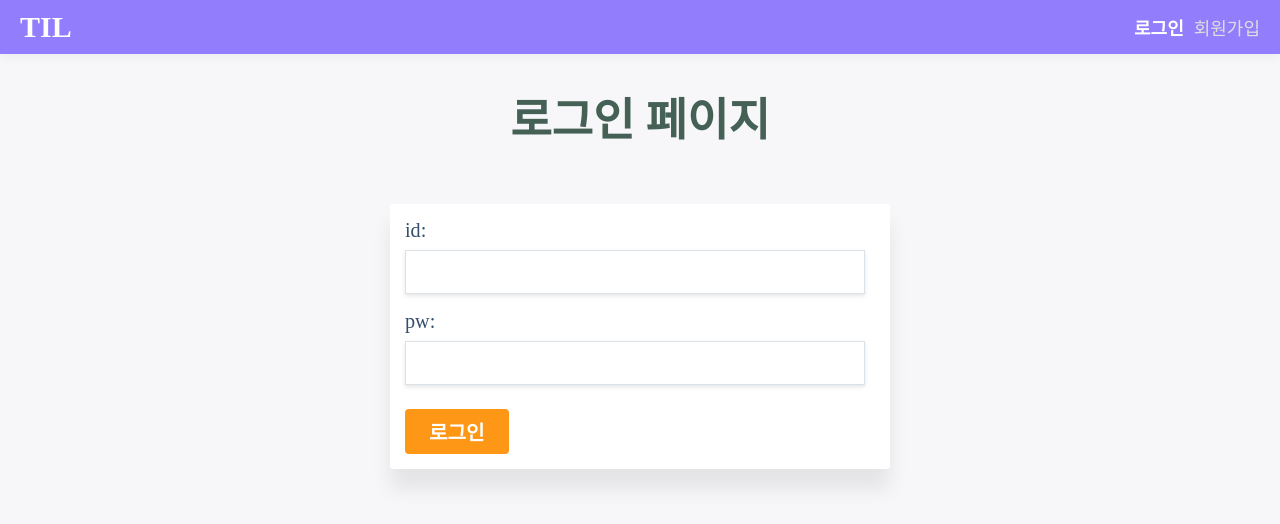
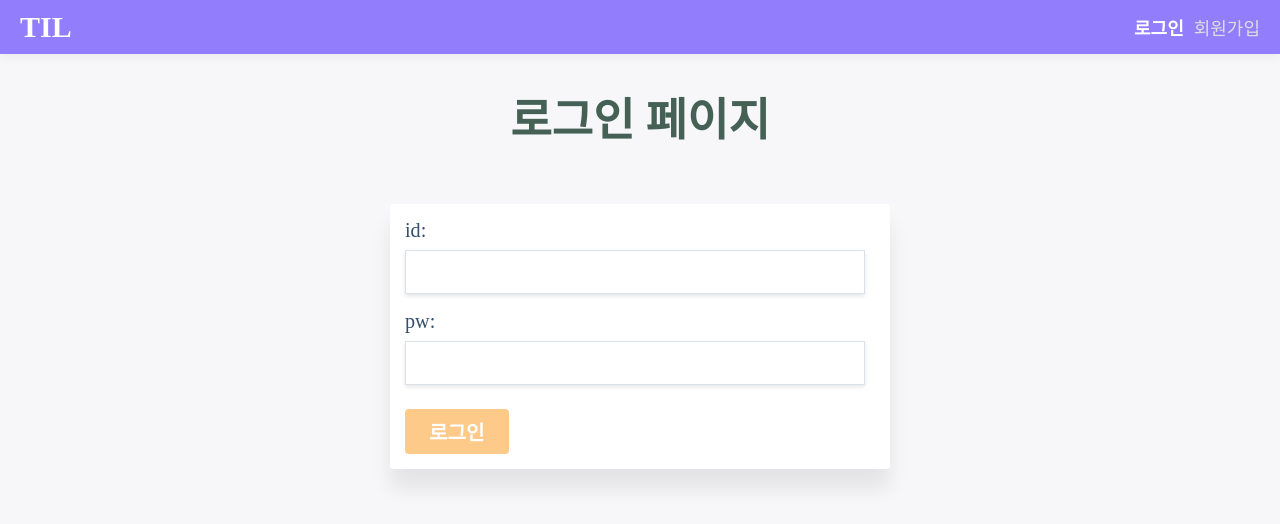
Before and after one commit to yoonjeongseo/vue-endgame, a Vue app in the folder vue-til/: page /login in a window 1280 px wide. Shown: the top 524 px of the page. Built offline with nearby package versions, Linux system fonts and the light colour scheme; a web font is replaced by a local one.

Commit message:
로그인폼 로그인버튼 비활성화 설정

```diff
--- a/vue-til/src/components/LoginForm.vue
+++ b/vue-til/src/components/LoginForm.vue
@@ -19,6 +19,7 @@
           :disabled="!isUsernameValid || !password"
           type="submit"
           class="btn"
+          :class="!isUsernameValid || !password ? 'disabled' : null"
         >
           로그인
         </button>
```
Also changed, not shown: 1 other file (tests, documents, lock files or other folders).
